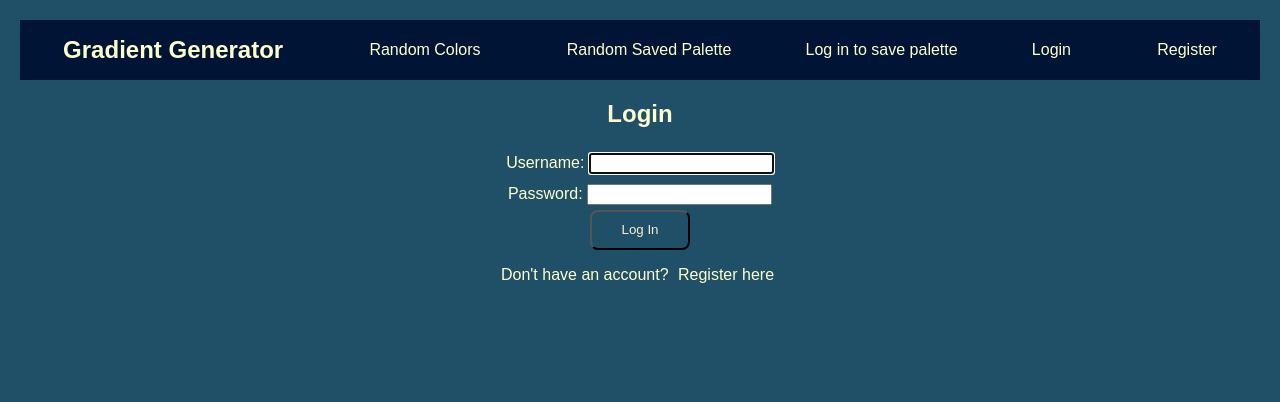
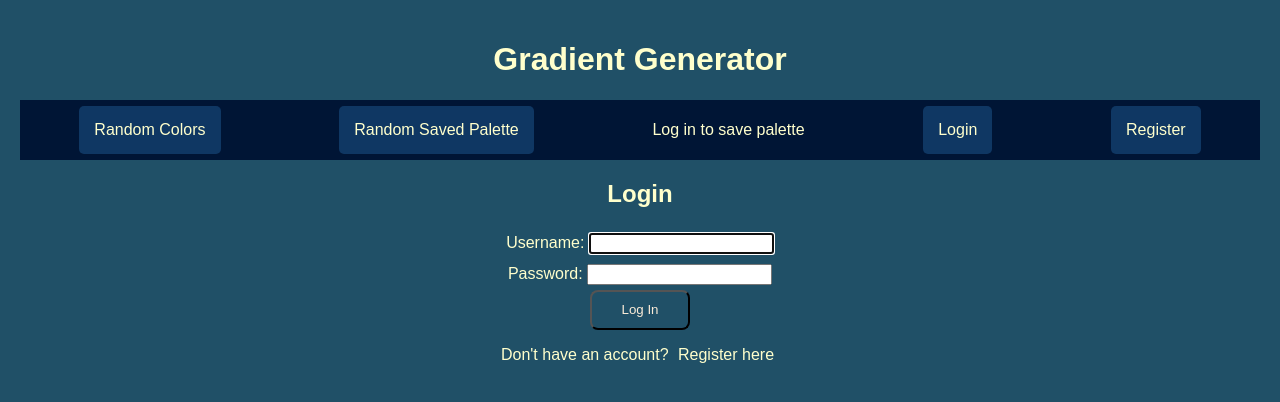
Before and after one commit to sdplamen/generate_gradient, a Django app: a page that uses templates/base.html in a window 1280 px wide. Shown: the top 402 px of the page. Run offline with Django 5.2, Linux system fonts and the light colour scheme.

Commit message:
Update nav-bar style login buttons

```diff
--- a/static/style.css
+++ b/static/style.css
@@ -75,12 +75,20 @@ button {
 button:hover {
     background-color: #1f6acd;
     cursor: pointer;
-    color: antiquewhite;
+    color: #ffffcc;
 }
 
 .title {
-        color: #ffffcc;
-    }
+    color: #ffffcc;
+    text-decoration: none;
+    display: flex;
+    justify-content: center;
+}
+
+.header-title {
+    align-items: center;
+    color: #ffffcc;
+}
 
 .nav-header {
     background-color: #001535;
@@ -97,19 +105,21 @@ button:hover {
     align-items: center;
 }
 
-.nav-header h1 {
-    font-size: 1.5rem;
-    margin: 0;
+.login-btn {
+    display: flex;
+    align-items: center;
 }
 
 .nav-header a,
 .nav-header .nav-btn {
     width: 100%;
+    height: 100%;
+    background-color: #0f3763;
+    /*background: none;*/
     color: #ffffcc;
     text-decoration: none;
-    background: none;
     border: none;
-    padding: 3px 12px;
+    padding: 15px;
     cursor: pointer;
     font-size: 1rem;
     border-radius: 5px;
@@ -119,7 +129,7 @@ button:hover {
 
 .nav-header a:hover,
 .nav-header .nav-btn:hover {
-    background-color: #0f3763;
+    background-color: #08458f;
 }
 
 .nav-header .save-palettes {
@@ -153,7 +163,7 @@ button:hover {
     /*top: 150px;*/
 }
 .saved-palettes li.active-palette {
-    background-color: #1f6acd;
+    background-color: #0f3763;
     font-weight: bold;
     padding-left: 15px;
 }
@@ -191,7 +201,7 @@ button:hover {
     /*color: #ffffcc;*/
 }
 
-@media (max-width: 950px) {
+@media (max-width: 800px) {
     .container {
         display: flex;
         flex-wrap: wrap;
@@ -200,18 +210,8 @@ button:hover {
 
     .nav-header ul {
         flex-direction: column;
-        flex-wrap: wrap;
-        justify-content: center;
         gap: 5px;
         align-items: stretch;
-    }
-
-    .nav-header .title {
-        margin-right: 0;
-        width: 100%;
-        text-align: center;
-        margin-bottom: 10px;
-        font-size: 2rem;
     }
 
     .saved-palettes,
--- a/templates/base.html
+++ b/templates/base.html
@@ -10,7 +10,7 @@
     <link rel="stylesheet" href="{% static 'style.css' %}">
 </head>
 <body>
-
+<a class="title" href="{% url 'generate_gradient' %}"><h1>Gradient Generator</h1></a>
 {% include 'nav-bar.html' %}
 
 {% block content %}
--- a/templates/delete-palette.html
+++ b/templates/delete-palette.html
@@ -1,7 +1,7 @@
 {% extends "base.html" %}
 {% load static %}
 {% block content %}
-<header class="title">
+<header class="header-title">
     <h2>Are you sure?</h2>
     <p>You are about to delete the {{ palette.id }}<br>{{ object }}.<br>This action cannot be undone.</p>
 </header>
--- a/templates/edit-palette.html
+++ b/templates/edit-palette.html
@@ -1,7 +1,7 @@
 {% extends "base.html" %}
 {% load static %}
 {% block content %}
-<header class="title">
+<header class="header-title">
     <h2>Edit Palette</h2>
     <p>Update the color scheme for<br>{{ object }}.</p>
 </header>
--- a/templates/nav-bar.html
+++ b/templates/nav-bar.html
@@ -1,7 +1,6 @@
 {% load static %}
 <header class="nav-header">
     <ul>
-        <li><a href="{% url 'generate_gradient' %}"><h1 class="title">Gradient Generator</h1></a></li>
         <li class="random-color">
             <form method="GET" action="{% url 'generate_gradient' %}" class="nav-form">
                 <button class="nav-btn" name="random" value="true">Random Colors</button>
@@ -33,8 +32,8 @@
             </form>
 
         {% else %}
-        <li><a href="{% url 'login' %}">Login</a></li>
-        <li><a href="{% url 'register' %}">Register</a></li>
+        <li class="login-btn"><a href="{% url 'login' %}">Login</a></li>
+        <li class="login-btn"><a href="{% url 'register' %}">Register</a></li>
         {% endif %}
     </ul>
 </header>
```
Also changed, not shown: 2 other files.
